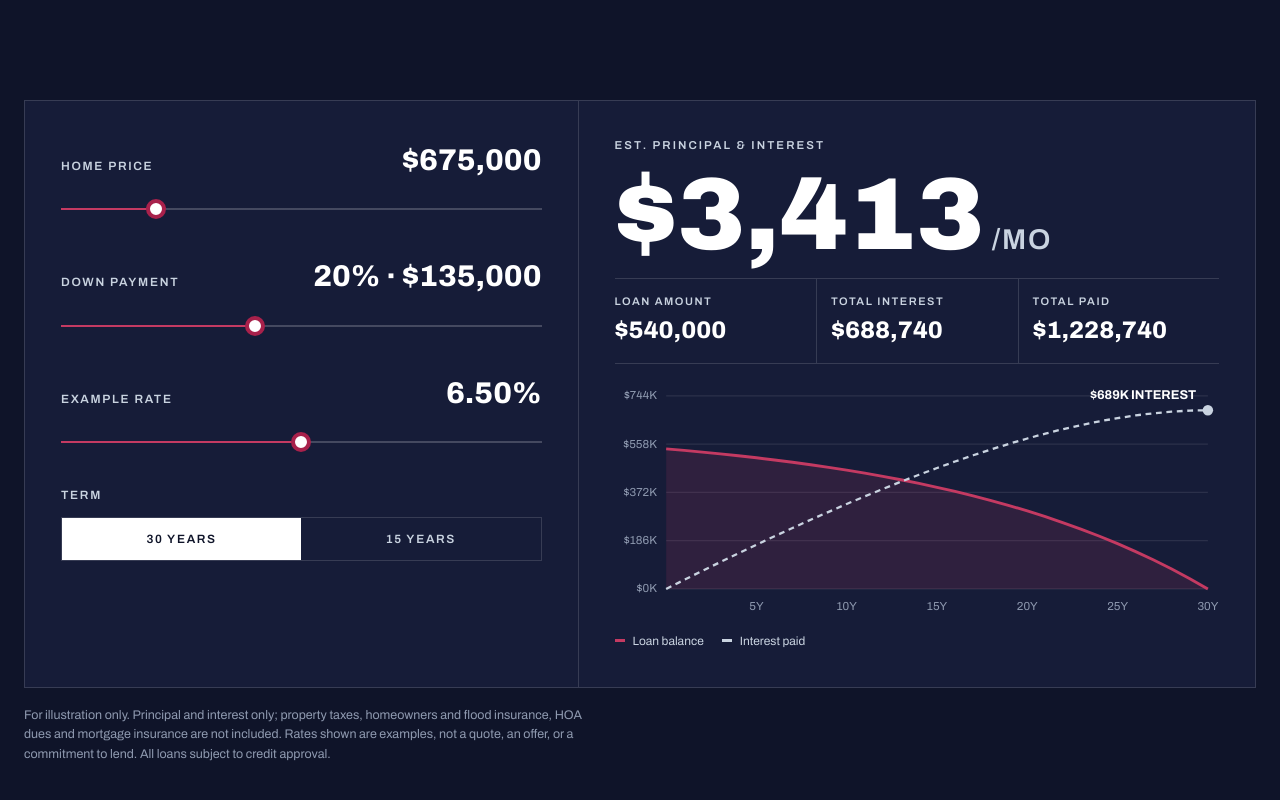
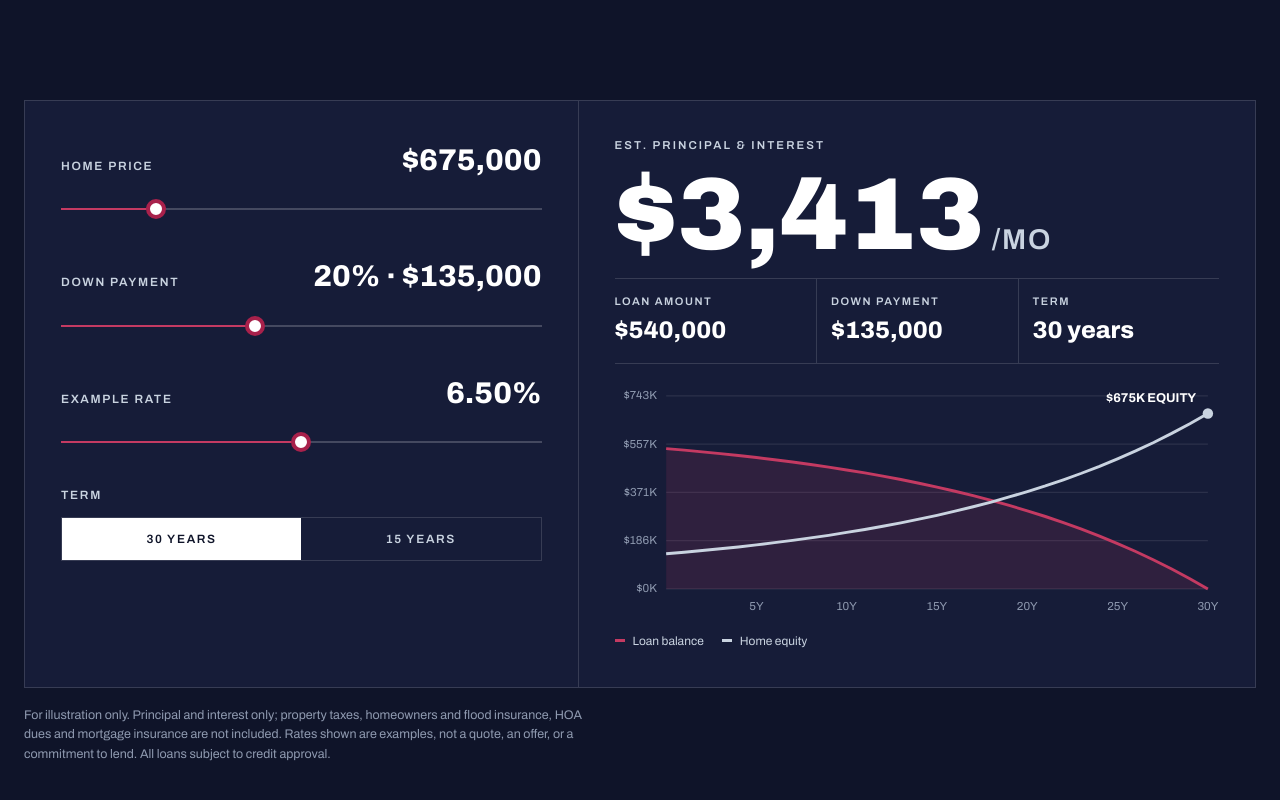
Before and after one commit to colin357/Derek-Goulette-Site, a plain HTML site: page site/calculator.html in a window 1280 px wide. Shown: the part 556-1356 px from the top of the page. Drawn offline with Linux system fonts and the light colour scheme.

Commit message:
Show home equity instead of total interest in the calculator
Replace the interest-paid line with a home equity line (down payment
growing to full ownership), and swap the Total interest / Total paid
figures for Down payment and Term.

Co-Authored-By: Claude Opus 5.5 <noreply@anthropic.com>
Claude-Session: https://claude.ai/code/session_01F7BfFUwsokkZRw6jEc6ucx

```diff
--- a/site/assets/js/site.js
+++ b/site/assets/js/site.js
@@ -93,11 +93,11 @@ const SITE = {
       q("o-rate").textContent = R.toFixed(3).replace(/0$/, "") + "%";
       q("pmt").innerHTML = money(pmt) + "<small> /MO</small>";
       if (q("loan")) q("loan").textContent = money(loan);
-      if (q("interest")) q("interest").textContent = money(pmt * n - loan);
-      if (q("total")) q("total").textContent = money(pmt * n);
+      if (q("dp")) q("dp").textContent = money(P * D / 100);
+      if (q("term")) q("term").textContent = term + " years";
       [price, down, rate].forEach(fill);
       const chart = q("chart");
-      if (chart) drawChart(chart, loan, r, n, pmt, term);
+      if (chart) drawChart(chart, P, loan, r, n, pmt, term);
     }
     [price, down, rate].forEach((i) => i.addEventListener("input", run));
     $$("[data-term]", root).forEach((b) => b.addEventListener("click", () => {
@@ -108,30 +108,31 @@ const SITE = {
     run();
   });
 
-  function drawChart(el, loan, r, n, pmt, term) {
+  // Balance falls while home equity (price minus balance, no appreciation assumed) rises.
+  function drawChart(el, price, loan, r, n, pmt, term) {
     const W = 520, H = 200, pl = 44, pb = 22, pt = 12, pr = 10;
-    let bal = loan, int = 0;
-    const B = [[0, loan]], I = [[0, 0]];
+    let bal = loan;
+    const B = [[0, loan]], E = [[0, price - loan]];
     for (let m = 1; m <= n; m++) {
-      const i = bal * r; int += i; bal = Math.max(0, bal - (pmt - i));
-      if (m % 12 === 0) { B.push([m / 12, bal]); I.push([m / 12, int]); }
+      bal = Math.max(0, bal - (pmt - bal * r));
+      if (m % 12 === 0) { B.push([m / 12, bal]); E.push([m / 12, price - bal]); }
     }
-    const top = Math.max(loan, int) * 1.08;
+    const top = price * 1.1;
     const x = (v) => pl + (v / term) * (W - pl - pr);
     const y = (v) => pt + (1 - v / top) * (H - pt - pb);
     const path = (a) => a.map((p, i) => (i ? "L" : "M") + x(p[0]).toFixed(1) + " " + y(p[1]).toFixed(1)).join(" ");
     const ticks = [0, 0.25, 0.5, 0.75, 1].map((f) => top * f);
     const xt = term === 30 ? [0, 5, 10, 15, 20, 25, 30] : [0, 3, 6, 9, 12, 15];
-    const end = I[I.length - 1];
+    const end = E[E.length - 1];
     el.innerHTML =
-      '<svg viewBox="0 0 ' + W + " " + H + '" role="img" aria-label="Loan balance falls to zero over ' + term + " years while total interest paid rises to " + money(int) + '">' +
+      '<svg viewBox="0 0 ' + W + " " + H + '" role="img" aria-label="Loan balance falls to zero over ' + term + " years while your home equity grows to " + money(price) + '">' +
       ticks.map((v) => '<line x1="' + pl + '" x2="' + (W - pr) + '" y1="' + y(v) + '" y2="' + y(v) + '" stroke="rgba(255,255,255,.09)"/><text x="' + (pl - 8) + '" y="' + (y(v) + 3) + '" text-anchor="end">' + compact(v) + "</text>").join("") +
       xt.map((v) => '<text x="' + x(v) + '" y="' + (H - 4) + '" text-anchor="middle">' + (v ? v + "Y" : "") + "</text>").join("") +
       '<path d="' + path(B) + " L" + x(term) + " " + y(0) + " L" + x(0) + " " + y(0) + 'Z" fill="#c43a62" fill-opacity=".14"/>' +
       '<path d="' + path(B) + '" fill="none" stroke="#c43a62" stroke-width="2.5"/>' +
-      '<path d="' + path(I) + '" fill="none" stroke="#c9d3e0" stroke-width="2" stroke-dasharray="5 4"/>' +
+      '<path d="' + path(E) + '" fill="none" stroke="#c9d3e0" stroke-width="2.5"/>' +
       '<circle cx="' + x(end[0]) + '" cy="' + y(end[1]) + '" r="4.5" fill="#c9d3e0"/>' +
-      '<text x="' + (x(end[0]) - 10) + '" y="' + (y(end[1]) - 10) + '" text-anchor="end" style="fill:#fff;font-weight:700;font-size:11px">' + compact(end[1]) + " INTEREST</text></svg>";
+      '<text x="' + (x(end[0]) - 10) + '" y="' + (y(end[1]) - 10) + '" text-anchor="end" style="fill:#fff;font-weight:700;font-size:11px">' + compact(end[1]) + " EQUITY</text></svg>";
   }
 
   /* ---------- Forms ---------- */
--- a/site/calculator.html
+++ b/site/calculator.html
@@ -4,13 +4,13 @@
 <meta charset="utf-8">
 <meta name="viewport" content="width=device-width, initial-scale=1, viewport-fit=cover">
 <title>Mortgage Payment Calculator · Derek Goulette · Charleston, SC</title>
-<meta name="description" content="Estimate your monthly mortgage payment, total interest, and loan balance over time for a Charleston home. From Derek Goulette at Fairway Home Mortgage.">
+<meta name="description" content="Estimate your monthly mortgage payment, loan balance and home equity over time for a Charleston home. From Derek Goulette at Fairway Home Mortgage.">
 <link rel="canonical" href="https://derekgoulette.com/calculator.html">
 <meta name="theme-color" content="#0f1429">
 <meta property="og:type" content="website">
 <meta property="og:site_name" content="Derek Goulette · Home Loans">
 <meta property="og:title" content="Mortgage Payment Calculator · Derek Goulette · Charleston, SC">
-<meta property="og:description" content="Estimate your monthly mortgage payment, total interest, and loan balance over time for a Charleston home. From Derek Goulette at Fairway Home Mortgage.">
+<meta property="og:description" content="Estimate your monthly mortgage payment, loan balance and home equity over time for a Charleston home. From Derek Goulette at Fairway Home Mortgage.">
 <meta property="og:url" content="https://derekgoulette.com/calculator.html">
 <meta property="og:image" content="https://derekgoulette.com/assets/img/og.jpg">
 <meta name="twitter:card" content="summary_large_image">
@@ -59,7 +59,7 @@
   <div class="wrap">
     <span class="meta">Payment calculator</span>
     <h1 class="cond">Run the<br><span class="r">numbers.</span></h1>
-    <p class="lede">See an estimated payment, how much interest you'd pay over the loan, and how fast the balance comes down. Then let Derek turn it into a real plan.</p>
+    <p class="lede">See an estimated monthly payment, how fast the balance comes down, and how your equity grows. Then let Derek turn it into a real plan.</p>
   </div>
 </section>
 
@@ -75,9 +75,9 @@
       <div class="calc-out" aria-live="polite">
         <span class="meta muted">Est. principal &amp; interest</span>
         <div class="big" data-c="pmt">$3,413<small> /MO</small></div>
-        <div class="kv"><div><span>Loan amount</span><b data-c="loan">$540,000</b></div><div><span>Total interest</span><b data-c="interest">$688,746</b></div><div><span>Total paid</span><b data-c="total">$1,228,746</b></div></div>
+        <div class="kv"><div><span>Loan amount</span><b data-c="loan">$540,000</b></div><div><span>Down payment</span><b data-c="dp">$135,000</b></div><div><span>Term</span><b data-c="term">30 years</b></div></div>
         <div class="chart" data-c="chart"></div>
-        <div class="legend"><span><i style="background:#c43a62"></i>Loan balance</span><span><i style="background:#c9d3e0"></i>Interest paid</span></div>
+        <div class="legend"><span><i style="background:#c43a62"></i>Loan balance</span><span><i style="background:#c9d3e0"></i>Home equity</span></div>
       </div>
     </div>
     <p class="fine">For illustration only. Principal and interest only; property taxes, homeowners and flood insurance, HOA dues and mortgage insurance are not included. Rates shown are examples, not a quote, an offer, or a commitment to lend. All loans subject to credit approval.</p>
```
Also changed, not shown: site/index.html (+2 -2 lines), src/pages/calculator.html (+4 -4 lines), src/pages/index.html (+2 -2 lines).
